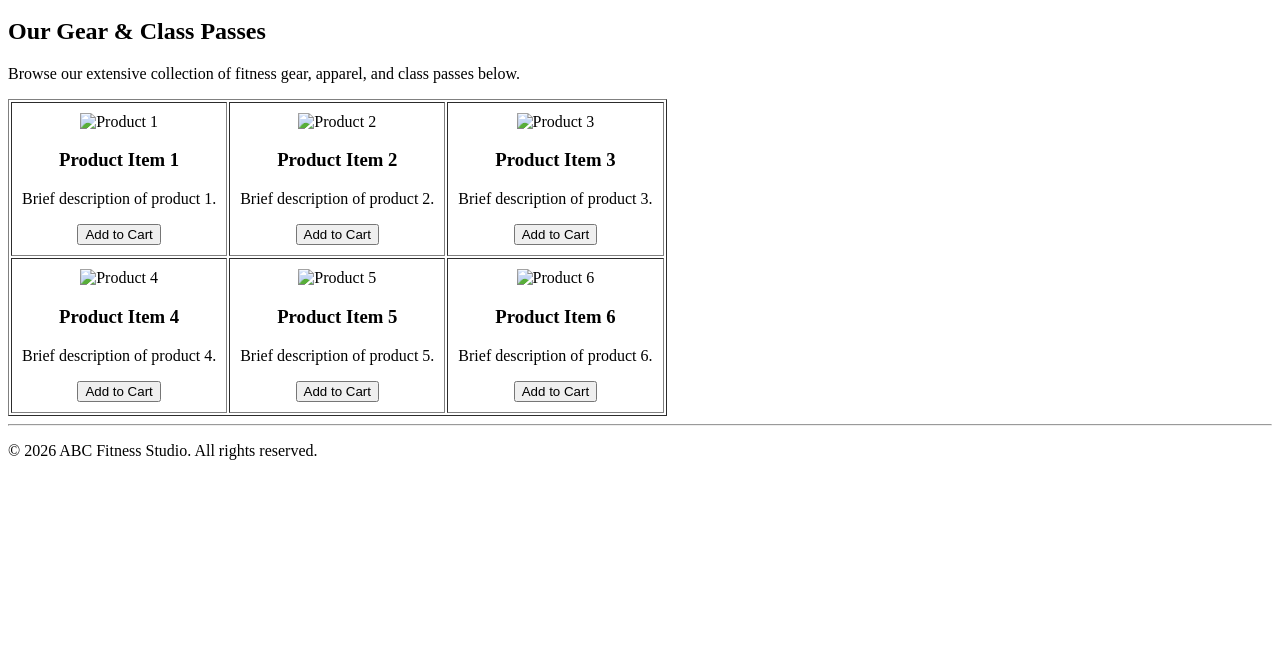
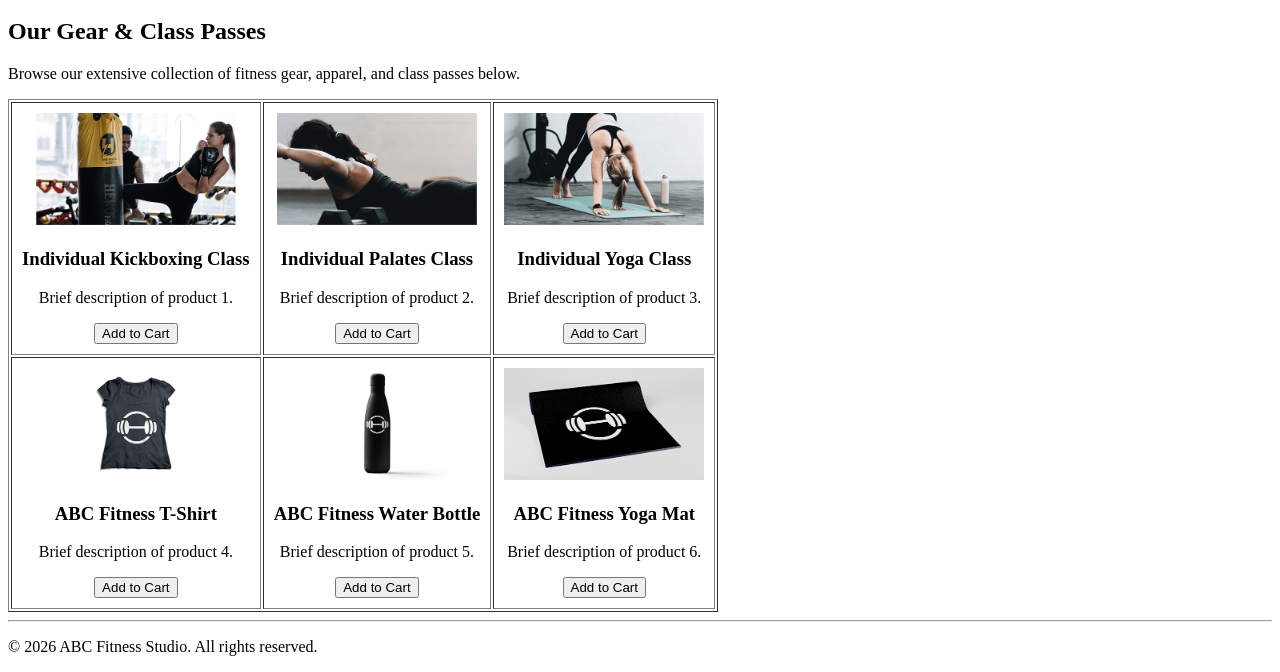
Before and after one commit to SilverbackBRC/stackblitz-starters-xqhu8ezq, a website: page gallery.html in a window 1280 px wide. Shown: the part 180-852 px from the top of the page. Before the commit the page ends 800 px from the top, so only its background shows below. Drawn offline with Linux system fonts and the light colour scheme.

Commit message:
Added images and updated links

```diff
--- a/gallery.html
+++ b/gallery.html
@@ -25,27 +25,27 @@
         <h2>Our Gear & Class Passes</h2>
         <p>Browse our extensive collection of fitness gear, apparel, and class passes below.</p>
 
-        <!-- Product Table as requested in the assignment requirements -->
+
         <table border="1" cellpadding="10">
             <tr>
                 <!-- Product 1 -->
                 <td align="center">
-                    <img src="product1.jpg" alt="Product 1" width="200"><br>
-                    <h3>Product Item 1</h3>
+                    <img src="Client Images/Client2_IndividualKickboxing.png" alt="Product 1" width="200"><br>
+                    <h3>Individual Kickboxing Class</h3>
                     <p>Brief description of product 1.</p>
                     <button type="button">Add to Cart</button>
                 </td>
                 <!-- Product 2 -->
                 <td align="center">
-                    <img src="product2.jpg" alt="Product 2" width="200"><br>
-                    <h3>Product Item 2</h3>
+                    <img src="Client Images/Client2_IndividualPilates.png" alt="Product 2" width="200"><br>
+                    <h3>Individual Palates Class</h3>
                     <p>Brief description of product 2.</p>
                     <button type="button">Add to Cart</button>
                 </td>
                 <!-- Product 3 -->
                 <td align="center">
-                    <img src="product3.jpg" alt="Product 3" width="200"><br>
-                    <h3>Product Item 3</h3>
+                    <img src="Client Images/Client2_IndividualYoga.png" alt="Product 3" width="200"><br>
+                    <h3>Individual Yoga Class</h3>
                     <p>Brief description of product 3.</p>
                     <button type="button">Add to Cart</button>
                 </td>
@@ -53,22 +53,22 @@
             <tr>
                 <!-- Product 4 -->
                 <td align="center">
-                    <img src="product4.jpg" alt="Product 4" width="200"><br>
-                    <h3>Product Item 4</h3>
+                    <img src="Client Images/Client2_TeeShirt.png" alt="Product 4" width="200"><br>
+                    <h3>ABC Fitness T-Shirt</h3>
                     <p>Brief description of product 4.</p>
                     <button type="button">Add to Cart</button>
                 </td>
                 <!-- Product 5 -->
                 <td align="center">
-                    <img src="product5.jpg" alt="Product 5" width="200"><br>
-                    <h3>Product Item 5</h3>
+                    <img src="Client Images/Client2_WaterBottle.png" alt="Product 5" width="200"><br>
+                    <h3>ABC Fitness Water Bottle</h3>
                     <p>Brief description of product 5.</p>
                     <button type="button">Add to Cart</button>
                 </td>
                 <!-- Product 6 -->
                 <td align="center">
-                    <img src="product6.jpg" alt="Product 6" width="200"><br>
-                    <h3>Product Item 6</h3>
+                    <img src="Client Images/Client2_YogaMat.png" alt="Product 6" width="200"><br>
+                    <h3>ABC Fitness Yoga Mat</h3>
                     <p>Brief description of product 6.</p>
                     <button type="button">Add to Cart</button>
                 </td>
```
Also changed, not shown: index.html (+6 -10 lines), Client Images/Client2_GroupKickboxing.png (added), Client Images/Client2_GroupPilates.png (added), Client Images/Client2_GroupYoga.png (added), Client Images/Client2_IndividualKickboxing.png (added), Client Images/Client2_IndividualPilates.png (added), Client Images/Client2_IndividualYoga.png (added), Client Images/Client2_LogoPalette1_00FF00.png (added), Client Images/Client2_TeeShirt.png (added), Client Images/Client2_WaterBottle.png (added), Client Images/Client2_YogaMat.png (added).
